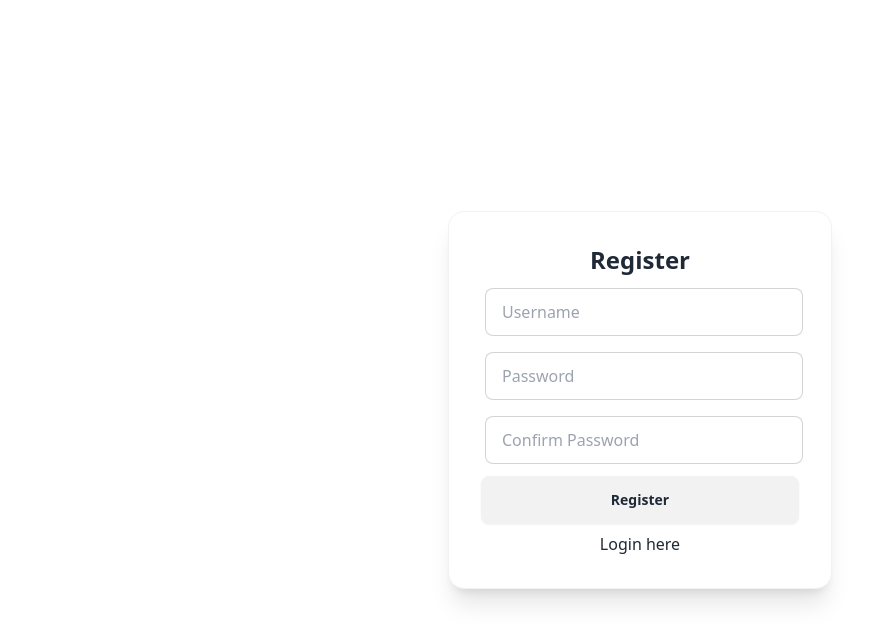
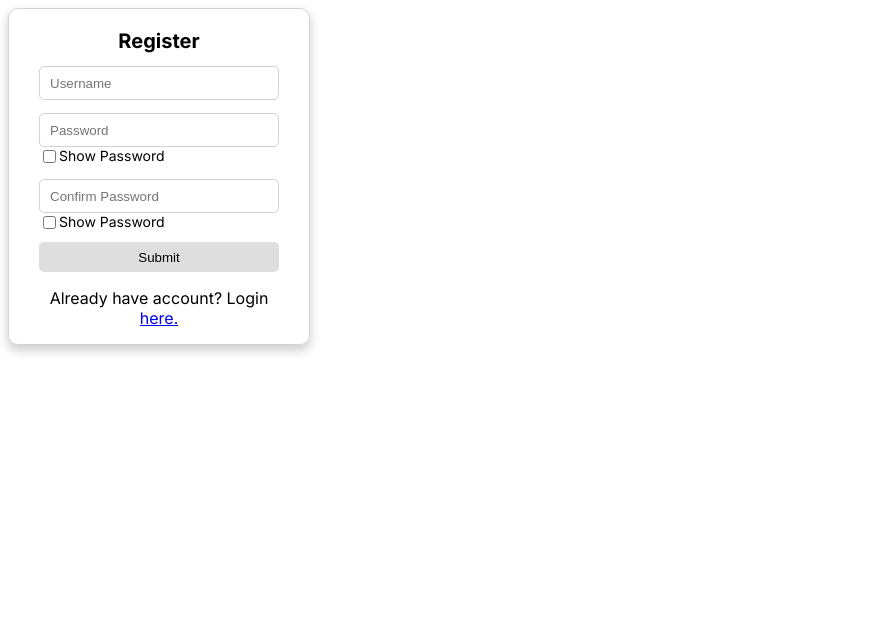
Before and after one commit to pvzzombs/simpleloginpage, a React (Vite) app in the folder frontend/: page /register in a window 1280 px wide. Shown: the top 642 px of the page, without its empty margins (0-891 px from the left). Built offline with nearby package versions, Linux system fonts and the light colour scheme.

Commit message:
Use Form.jsx by Scrappyz

```diff
--- a/frontend/index.html
+++ b/frontend/index.html
@@ -9,7 +9,7 @@
     <meta name="viewport" content="width=device-width, initial-scale=1.0" />
     <title>To-Do List</title>
     <!-- <link rel="icon" type="image/svg+xml" href="/vite.svg" /> -->
-    <link rel="stylesheet" href="/main.css">
+    <!-- <link rel="stylesheet" href="/main.css"> -->
   </head>
   <body>
     <div id="root"></div>
--- a/frontend/src/components/Form.css
+++ /dev/null
@@ -1,3 +0,0 @@
-.form {
-    background-color: red;
-}
--- a/frontend/src/components/Form.jsx
+++ b/frontend/src/components/Form.jsx
@@ -1,81 +1,230 @@
-import React from "react";
+import React, { useState, memo } from "react";
 import PropTypes from "prop-types";
 
+// Password Field Component
+const PasswordField = memo(
+  ({
+    field,
+    inputStyle,
+    inputLabelStyle,
+    inputBoxStyle,
+    checkboxStyle,
+    inputRef,
+  }) => {
+    const [showPassword, setShowPassword] = useState(false);
+
+    const togglePasswordVisibility = () => {
+      setShowPassword((prev) => !prev);
+    };
+
+    return (
+      <div style={inputStyle}>
+        {field.label !== null && (
+          <label htmlFor={field.id} style={inputLabelStyle}>
+            {field.label}
+          </label>
+        )}
+        <input
+          id={field.id}
+          type={showPassword ? "text" : "password"}
+          placeholder={field.placeholder}
+          style={inputBoxStyle}
+          ref={inputRef}
+        />
+        {"showPasswordText" in field && field.showPasswordText !== null && (
+          <div style={checkboxStyle}>
+            <input type="checkbox" onClick={togglePasswordVisibility} />
+            <label>{field.showPasswordText}</label>
+          </div>
+        )}
+      </div>
+    );
+  }
+);
+
+// Main Form Component
 function Form(props) {
-
   const formStyle = {
+    backgroundColor: "transparent",
+    borderStyle: "solid",
+    borderWidth: "1px",
+    borderColor: "black",
+    fontFamily: "Inter, Arial",
+    width: "250px",
     ...props.styles.form,
     display: "flex",
     flexDirection: "column",
     justifyContent: "center",
     alignItems: "center",
-        height: "auto"
-    }
+    height: "auto",
+  };
+
+  const inputContainerStyle = {
+    width: "80%",
+    gap: "10px 0px",
+    ...props.styles.inputContainer,
+    display: "flex",
+    flexDirection: "column",
+    justifyContent: "center",
+  };
 
   const inputStyle = {
-        display: "block"
+    display: "flex",
+    flexDirection: "column",
+    width: "100%",
+  };
+
+  const inputLabelStyle = {
+    textAlign: "left",
+    fontSize: "1em",
+    ...props.styles.inputLabel,
+    margin: "0",
+    marginBottom: "3px",
+  };
+
+  const inputBoxStyle = {
+    borderStyle: "solid",
+    borderColor: "black",
+    borderWidth: "1px",
+    borderRadius: "5px",
+    height: "20px",
+    width: "100%",
+    ...props.styles.inputBox,
+  };
+
+  const checkboxStyle = {
+    fontSize: "14px",
+    ...props.styles.checkbox,
+    display: "flex",
+    flexDirection: "row",
+  };
+
+  const submitButtonContainerStyle = {
+    width: "80%",
+    display: "flex",
+    justifyContent: "center",
+    marginTop: "10px",
+    ...props.styles.submitButtonContainer,
+  };
+
+  const submitButtonStyle = {
+    backgroundColor: "transparent",
+    borderWidth: "1px",
+    borderColor: "black",
+    width: "100%",
+    borderRadius: "5px",
+    ...props.styles.submitButton,
+  };
+
+  const extraStyle = {
+    textAlign: "center",
+    width: "80%",
+    ...props.styles.extra,
+  };
+
+  const inputRefs = {};
+
+  const handleSubmit = () => {
+    const inputValues = {};
+    props.fields.forEach((field) => {
+      const input = inputRefs[field.id];
+      if (input) {
+        inputValues[field.id] = input.value;
       }
+    });
+
+    props.submitButton.onClick(inputValues);
+  };
 
   return (
     <div style={formStyle}>
-            {props.title === null ? null : <p>{props.title}</p>}
-            {props.fields.map((field, index) => {
-                return (
-                    <div key={index} style={inputStyle}>
-                        <p style={props.styles.inputTextStyle}>{field.label}</p>
-                        <input id={field.id} type={field.type} style={props.styles.inputBoxStyle}></input>
+      {props.title !== null && <p style={props.styles.title}>{props.title}</p>}
+      <div style={inputContainerStyle}>
+        {props.fields.map((field) =>
+          field.type === "password" ? (
+            <PasswordField
+              key={field.id}
+              field={field}
+              inputStyle={inputStyle}
+              inputLabelStyle={inputLabelStyle}
+              inputBoxStyle={inputBoxStyle}
+              checkboxStyle={checkboxStyle}
+              inputRef={(el) => (inputRefs[field.id] = el)}
+            />
+          ) : (
+            <div style={inputStyle} key={field.id}>
+              {field.label !== null && (
+                <label htmlFor={field.id} style={inputLabelStyle}>
+                  {field.label}
+                </label>
+              )}
+              <input
+                id={field.id}
+                type={field.type}
+                placeholder={field.placeholder}
+                style={inputBoxStyle}
+                ref={(el) => (inputRefs[field.id] = el)}
+              />
+            </div>
+          )
+        )}
+      </div>
+      <div style={submitButtonContainerStyle}>
+        <input
+          type="submit"
+          value={props.submitButton.label}
+          onClick={(event) => {event.preventDefault(); handleSubmit()}}
+          style={submitButtonStyle}
+        />
+      </div>
+      <div
+        dangerouslySetInnerHTML={{ __html: props.extra }}
+        style={extraStyle}
+      />
     </div>
   );
-            })}
-        </div>
-    );
-
 }
 
 Form.propTypes = {
   title: PropTypes.string,
   fields: PropTypes.array,
-    styles: PropTypes.object
-}
+  submitButton: PropTypes.object,
+  styles: PropTypes.object,
+};
 
 Form.defaultProps = {
   title: null,
   fields: [
     {
-            id: "usr",
+      id: "user",
       label: "Username",
-            placeholder: null,
-            type: "text"
+      placeholder: "Username",
+      type: "text",
     },
     {
       id: "pw",
       label: "Password",
-            placeholder: null,
-            type: "text"
-        }
+      placeholder: "Password",
+      type: "password",
+      showPasswordText: "Show Password",
+    },
   ],
+  submitButton: {
+    label: "Submit",
+    onClick: null,
+  },
+  extra: "<p>Not registered yet? Register <a href=''>here.</a></p>",
   styles: {
-        form: {
-            boxShadow: "0px 0px 5px 2px lightgray",
-            backgroundColor: "transparent",
-            borderStyle: "solid",
-            borderWidth: "1px",
-            borderColor: "black",
-            width: "220px",
-            fontFamily: "Inter, Consolas"
+    form: {},
+    title: {},
+    inputContainer: {},
+    inputBox: {},
+    inputLabel: {},
+    checkbox: {},
+    submitButtonContainer: {},
+    submitButton: {},
+    extra: {},
   },
-        inputBoxStyle: {
-            height: "20px",
-            borderStyle: "solid",
-            borderColor: "black",
-            borderWidth: "1px",
-            borderRadius: "5px"
-        },
-        inputTextStyle: {
-            textAlign: "left",
-            marginBottom: "2px"
-        }
-    }
-}
+};
 
 export default Form;
--- a/frontend/src/pages/Login/Login.jsx
+++ b/frontend/src/pages/Login/Login.jsx
@@ -1,13 +1,17 @@
 import axios from "axios";
 import baseURL from "../../BaseURL";
+import Form from "../../components/Form";
 import { useEffect } from "react";
 import { useNavigate } from "react-router-dom";
 
 function Login() {
   let navigate = useNavigate();
 
-  useEffect(function() {
-    if (localStorage.getItem("sessionid") != null && localStorage.getItem("username") !== null) {
+  useEffect(function () {
+    if (
+      localStorage.getItem("sessionid") != null &&
+      localStorage.getItem("username") !== null
+    ) {
       // window.location.replace("./home");
       navigate("/home", { replace: true });
       // return (
@@ -48,24 +52,89 @@ function Login() {
         }
       });
   }
+
+  function handleLogin(values) {
+    // Get the form data
+    const username = values.user;
+    const password = values.pw;
+    console.table(values);
+
+    if (username == "" || password == "") {
+      alert("Please kindly fill up the required fields.");
+      return;
+    }
+
+    axios
+      .post(baseURL + "/login", {
+        username,
+        password,
+      })
+      .then(function (response) {
+        var status = response.data.status;
+        if (status === "failed") {
+          alert("Login Unsuccessful!");
+        } else {
+          const sessionid = response.data.sessionid;
+          // setCookie("username", username, 1);
+          // setCookie("sessionid", sessionid, 1);
+          localStorage.setItem("username", username);
+          localStorage.setItem("sessionid", sessionid);
+          //  window.location.replace("/home");
+          // alert("Success");
+          navigate("/home", { replace: true });
+        }
+      });
+  }
+
+  const styles = {
+    form: {
+      boxShadow: "0px 5px 10px 1px lightgray",
+      borderWidth: "1px",
+      borderColor: "lightgray",
+      borderRadius: "10px",
+      width: "300px",
+    },
+    title: {
+      fontWeight: "bold",
+      fontSize: "20px",
+      marginBottom: "10px",
+    },
+    inputBox: {
+      height: "30px",
+      width: "94%",
+      borderColor: "lightgray",
+      borderWidth: "1px",
+      paddingLeft: "10px",
+    },
+    submitButton: {
+      height: "30px",
+      backgroundColor: "#dedede",
+      borderWidth: "0px",
+    },
+  };
+
+  const fields = [
+    {
+      id: "user",
+      placeholder: "Username",
+      type: "text",
+    },
+    {
+      id: "pw",
+      placeholder: "Password",
+      type: "password",
+      showPasswordText: "Show Password",
+    },
+  ];
+
   return (
-    <div className="tw-h-screen tw-grid tw-place-items-center">
-    <div className="tw-d-card tw-d-card-bordered tw-bg-base-100 tw-w-96 tw-shadow-xl">
-      <div className="tw-d-card-body tw-text-center">
-        <h2 className="tw-text-2xl tw-font-bold">Login</h2>
-        <form id="loginForm" onSubmit={tryLogin}>
-          <div className="">
-            <input placeholder="Username" className="tw-d-input tw-d-input-bordered tw-w-full tw-m-1" type="text" id="username" name="username" required />
-          </div>
-          <div className="">
-            <input placeholder="Password" className="tw-d-input tw-d-input-bordered tw-w-full tw-m-1" type="password" id="password" name="password" required />
-          </div>
-          <button className="tw-d-btn tw-m-1" type="submit">Login</button>
-        </form>
-        <a href="./register"> Register here </a>
-      </div>
-    </div>
-    </div>
+    <Form
+      title={"Login"}
+      fields={fields}
+      submitButton={{ label: "Submit", onClick: handleLogin }}
+      styles={styles}
+      extra="<p>Not registered yet? Register <a href='/register'>here.</a></p>"
+    />
   );
 }
 
--- a/frontend/src/pages/Register/Register.jsx
+++ b/frontend/src/pages/Register/Register.jsx
@@ -1,13 +1,17 @@
 import axios from "axios";
 import baseURL from "../../BaseURL";
+import Form from "../../components/Form";
 import { useEffect } from "react";
 import { useNavigate } from "react-router-dom";
 
 function Register() {
   let navigate = useNavigate();
 
-  useEffect(function() {
-    if (localStorage.getItem("sessionid") != null && localStorage.getItem("username") !== null) {
+  useEffect(function () {
+    if (
+      localStorage.getItem("sessionid") != null &&
+      localStorage.getItem("username") !== null
+    ) {
       // window.location.replace("./home");
       navigate("/home", { replace: true });
       // return (
@@ -52,32 +56,97 @@ function Register() {
         }
       });
   }
+
+  function handleRegister(values) {
+    const username = values.user;
+    const password = values.pw;
+    const confirmPassword = values.pw2;
+
+    if (username == "" || password == "" || confirmPassword == "") {
+      alert("Please kindly fill up the required fields.");
+      return;
+    }
+
+    if (password != confirmPassword) {
+      alert("Passwords does not match.");
+      return;
+    }
+
+    axios
+      .post(baseURL + "/register", {
+        username,
+        password,
+      })
+      .then(function (response) {
+        var status = response.data.status;
+        if (status === "failed") {
+          alert("Registration Unsuccessful!");
+        } else {
+          alert("Success, returning to login page");
+          // window.location.replace("/");
+          // return (
+          //   <Navigate to="/" replace/>
+          // )
+          navigate("/", { replace: true });
+        }
+      });
+  }
+
+  const styles = {
+    form: {
+      boxShadow: "0px 5px 10px 1px lightgray",
+      borderWidth: "1px",
+      borderColor: "lightgray",
+      borderRadius: "10px",
+      width: "300px",
+    },
+    title: {
+      fontWeight: "bold",
+      fontSize: "20px",
+      marginBottom: "10px",
+    },
+    inputBox: {
+      height: "30px",
+      width: "94%",
+      borderColor: "lightgray",
+      borderWidth: "1px",
+      paddingLeft: "10px",
+    },
+    submitButton: {
+      height: "30px",
+      backgroundColor: "#dedede",
+      borderWidth: "0px",
+    },
+  };
+
+  const fields = [
+    {
+      id: "user",
+      placeholder: "Username",
+      type: "text",
+    },
+    {
+      id: "pw",
+      placeholder: "Password",
+      type: "password",
+      showPasswordText: "Show Password",
+    },
+    {
+      id: "pw2",
+      placeholder: "Confirm Password",
+      type: "password",
+      showPasswordText: "Show Password",
+    },
+  ];
+
   return (
-    <div className="tw-h-screen tw-grid tw-place-items-center">
-    <div className="tw-d-card tw-d-card-bordered tw-bg-base-100 tw-w-96 tw-shadow-xl tw-text-center">
-      <form className="tw-d-card-body tw-text-center" id="registrationForm" onSubmit={tryRegister}>
-      <h2 className="tw-text-2xl tw-font-bold">Register</h2>
-        <div className="">
-          <input placeholder="Username" className="tw-d-input tw-d-input-bordered tw-w-full tw-m-1" type="text" id="username" name="username" required />
-        </div>
-        <div className="">
-          <input placeholder="Password" className="tw-d-input tw-d-input-bordered tw-w-full tw-m-1" type="password" id="password" name="password" required />
-        </div>
-        <div className="">
-          <input
-            placeholder="Confirm Password"
-            className="tw-d-input tw-d-input-bordered tw-w-full tw-m-1"
-            type="password"
-            id="confirmPassword"
-            name="confirmPassword"
-            required
-          />
-        </div>
-        <button className="tw-d-btn" type="submit">Register</button>
-        <a href="./"> Login here </a>
-      </form>
-    </div>
-    </div>
+    <Form
+      title={"Register"}
+      fields={fields}
+      submitButton={{ label: "Submit", onClick: handleRegister }}
+      styles={styles}
+      extra="<p>Already have account? Login <a href='/'>here.</a></p>"
+    />
   );
 }
 
```
Lines whose indentation alone changed are shown as unchanged.
